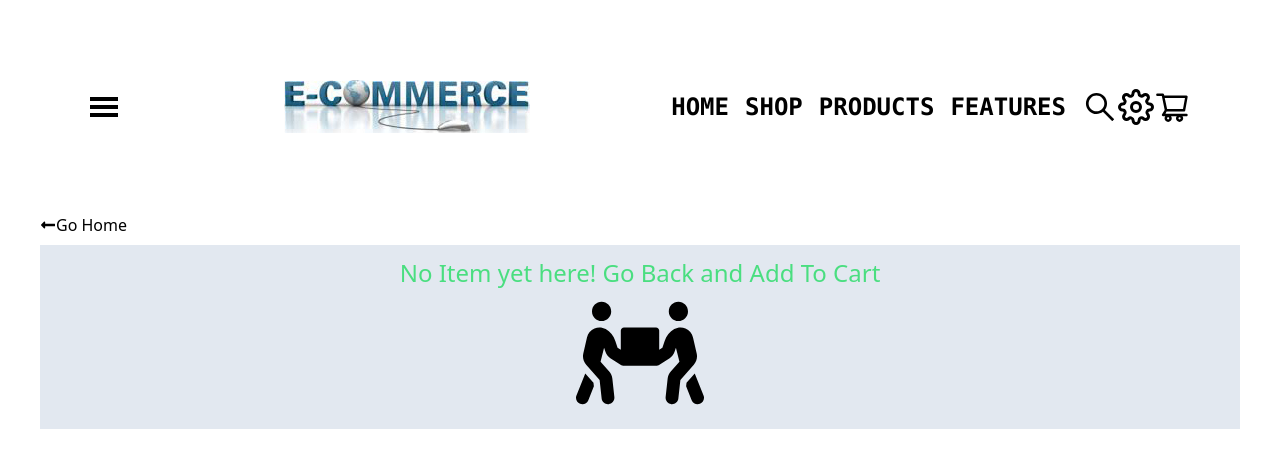
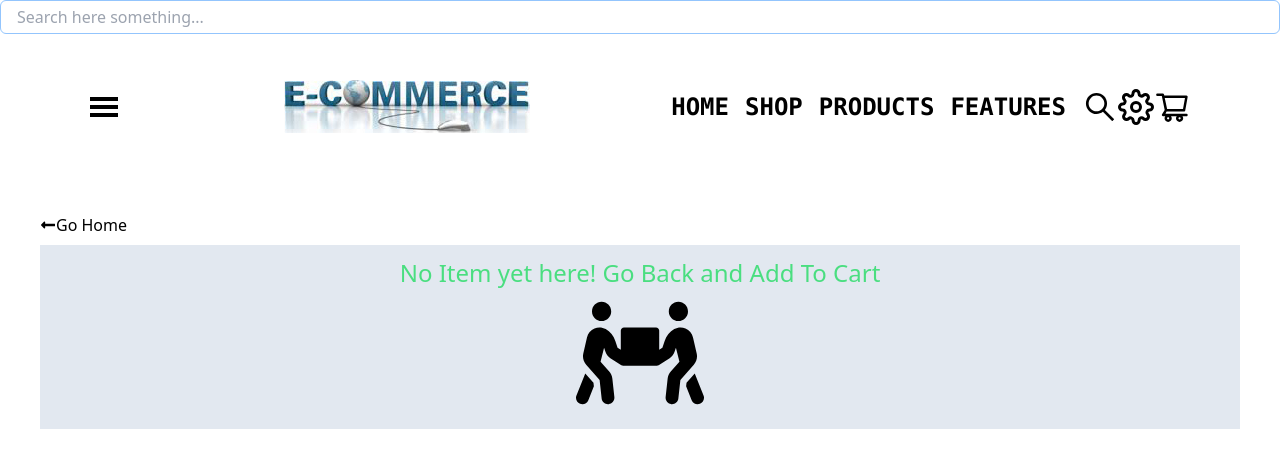
Before and after one commit to vinaykr3/e-kart, a React (Create React App) app: page /cart in a window 1280 px wide. Shown: the top 468 px of the page. Built offline with nearby package versions, Linux system fonts and the light colour scheme.

Commit message:
improved search input field

```diff
--- a/src/components/HomePage/Home.jsx
+++ b/src/components/HomePage/Home.jsx
@@ -61,7 +61,6 @@ const Home = () => {
                     </div>
                 </div>
             </section>
-
         </>
     )
 }
--- a/src/components/Search/Search.jsx
+++ b/src/components/Search/Search.jsx
@@ -4,17 +4,16 @@ import CartIcon from "../Cart/CartIcon"
 import Setting from '../Setting/Setting';
 
 const Search = () => {
+
+
   const [show, setShow] = useState(false);
   return (
     <>
       <div className=''>
-        <input type="text" className={`border border-blue-300 px-4 py-1 absolute -bottom-11 ${show ? 'bottom-11 !important' : '-bottom-11'} rounded-md text-gray-900 outline-none w-full  md:hidden transition-all`} placeholder="Search here something..." />
-        <div className='md:w-11/12 mx-auto'>
-          <input type="text" className={`border md:w-11/12 mx-auto border-blue-300 px-2 py-1 hidden md:block absolute top-9 xl:top-11 md:h-10 xl:h-14 rounded-md outline-none md:left-0 md:right-0 transition-all ${show ? 'translate-y-0' : '-translate-y-28'}`} placeholder="Search here something..." />
-        </div>
+        <input type="text" className={`border border-blue-300 px-4 py-1 absolute md:left-0 md:top-0 -bottom-11 md:bottom-auto ${show ? 'bottom-11 !important md:top-1 xl:top-3' : '-bottom-11 md:-top-9 md:bottom-auto'} rounded-md text-gray-900 outline-none w-full  transition-all`} placeholder="Search here something..." />
       </div>
       <div className="search-seting-cart flex justify-between xl:order-2">
-        <AiOutlineSearch className='text-3xl md:text-4xl cursor-pointer mx-4 md:mx-0' onClick={() => { setShow(true) }} />
+        <AiOutlineSearch className='text-3xl md:text-4xl cursor-pointer mx-4 md:mx-0' onClick={() => { !show ? setShow(true) : setShow(false) }} />
         <Setting />
         <CartIcon />
       </div>
```
